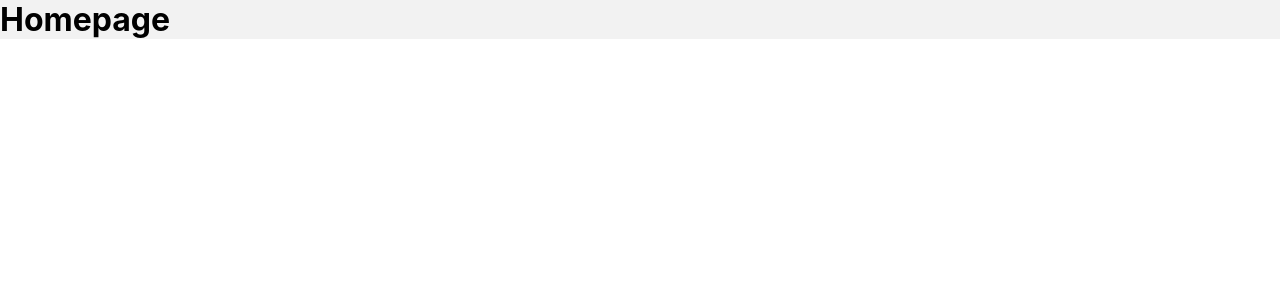
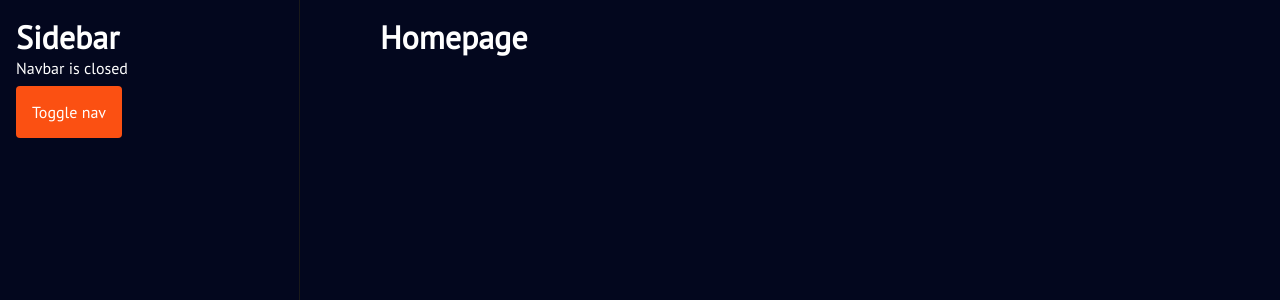
Before and after one commit to auleki/lynks, a React (Create React App) app: page / in a window 1280 px wide. Shown: the top 300 px of the page. Built offline with nearby package versions, Linux system fonts and the light colour scheme; a web font is replaced by a local one.

Commit message:
sidebar logic added

```diff
--- a/src/App.tsx
+++ b/src/App.tsx
@@ -1,10 +1,26 @@
+import { useState } from 'react'
 import { AppContainer } from "./components/StyledComponents";
 import PageRoutes from "./routes";
+import Sidebar from "./components/Sidebar";
+import { current } from 'immer';
+
+
 
 function App() {
+  const [collapsed, setCollapsed] = useState<boolean>(false)
+
+  const currentWidth = collapsed ? 70 : 300
+
+
+
   return (
-    <AppContainer>
-    <PageRoutes />
+    <AppContainer width={currentWidth}>
+      <Sidebar
+        collapsed={collapsed}
+        setCollapsed={setCollapsed}
+        width={currentWidth}
+        />
+      <PageRoutes />
     </AppContainer>
   );
 }
--- a/src/components/Sidebar.tsx
+++ b/src/components/Sidebar.tsx
@@ -1,6 +1,22 @@
-const Sidebar = () => {
+import { Button, SidebarS } from "./StyledComponents"
+
+export interface ISidebarProps {
+  width: number
+  collapsed: boolean
+  setCollapsed: Function
+}
+
+const Sidebar = (props: ISidebarProps) => {
+  console.log('Width size', props)
+
+  const toggleSidebar = () => props.setCollapsed(!props.collapsed)
+
   return (
-    <div>Sidebar</div>
+    <SidebarS width={props.width}>
+      <h1>Sidebar</h1>
+      <p>Navbar is {props.collapsed ? "open" : "closed"}</p>
+      <Button onClick={toggleSidebar}>Toggle nav</Button>
+    </SidebarS>
   )
 }
 
--- a/src/components/StyledComponents.ts
+++ b/src/components/StyledComponents.ts
@@ -1,8 +1,63 @@
 import styled, { css } from 'styled-components'
-import { colors } from '../utils/constants'
+import { colors, fonts } from '../utils/constants'
+
+export interface INavProps {
+  width: number
+}
+
+export interface ISideNavProps {
+  width: number
+  collapsed: boolean
+
+}
 
 export const AppContainer = styled.div(
-  () => css`
-    background-color: ${colors.altWhite};
+  (p: INavProps) => css`
+    background-color: ${colors.darkBlue};
+    min-height: 109vh;
+    color: white;
+    /* width: ; */
+    font-family: ${fonts.paragraphFont};
+    padding: 1em 3em 1em 0;
+    transition: padding-left 200ms ease-in;
+    padding-left: ${p.width + 80}px;
+
   `
 )
+
+export const SidebarS = styled.div(
+  (p: INavProps) => css`
+    position: fixed;
+    left: 0;
+    top: 0;
+    padding: 1em;
+    width: ${p.width}px;
+    overflow: hidden;
+    transition: width 200ms ease-in;
+    background-color: ${colors.darkBlue};
+    border-right: 1px solid ${colors.black};
+    height: 100vh;
+  `
+)
+
+export const Button = styled.div(
+  () =>css`
+    padding: 1em;
+    display: inline-flex;
+    border-radius: 4px;
+    margin: .5em 0;
+    cursor: pointer;
+    transition: background 250ms ease-in,
+     color 200ms ease-in,
+     transform 200ms ease-out;
+    font-size: 1em;
+    background: ${colors.orange};
+    &:hover {
+      background: ${colors.black};
+      color: ${colors.altWhite};
+    }
+    &:active {
+      transform: translateY(.5em);
+    }
+  `
+)
```
